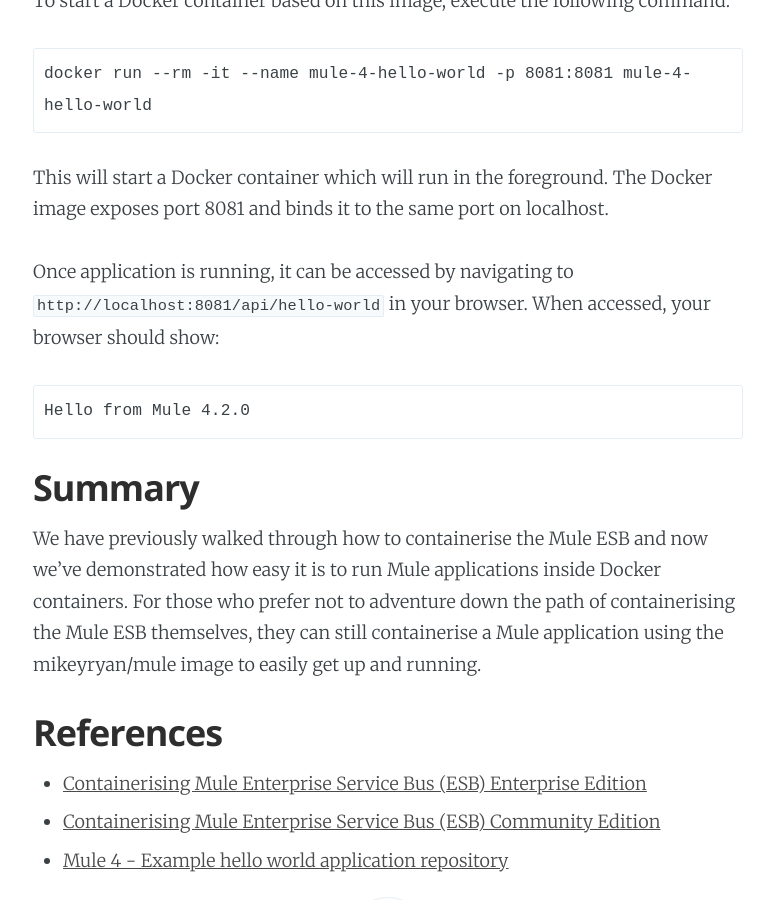
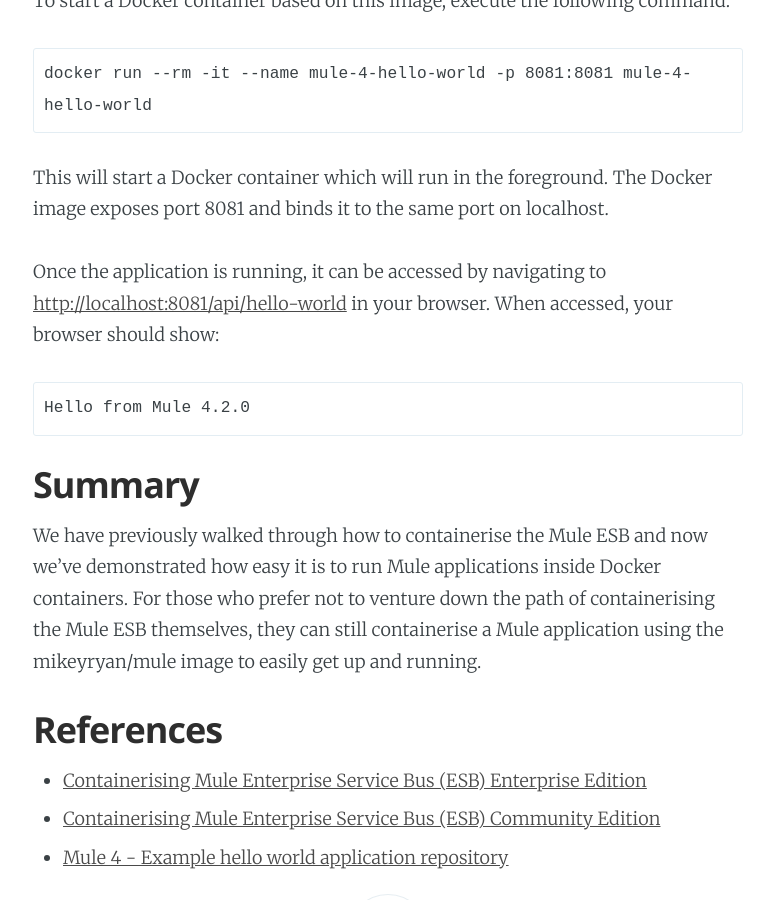
Before and after one commit to Mike-Gough/mike-gough.github.io, a Jekyll site: the page built from _posts/2019-05-28-containerising-mule-esb-applications.markdown, in a window 1280 px wide and 900 px high, scrolled down 2816 px. Shown: the whole window, without its empty margins (252-1026 px from the left). Built offline with Jekyll 4.4.1, drawn with Linux system fonts in a browser that asks for light colours; some of the changed text lies outside the part shown.

Commit message:
fix typos

````diff
--- a/_posts/2019-05-27-containerising-mule-esb-enterprise-edition.markdown
+++ b/_posts/2019-05-27-containerising-mule-esb-enterprise-edition.markdown
@@ -23,7 +23,7 @@
 
 ![Docker logo](/assets/images/posts/docker-logo.svg)
 
-To begin with, we will need to create file called ```Dockerfile``` in our working directory. A Dockerfile has a file format that contains instructions and arguments, which define the contents and startup behaviour of the Docker container. To run the Mule ESB, our Dockerfile will need to contain the following:
+To begin with, we will need to create a new file called ```Dockerfile``` in our working directory. A Dockerfile has a file format that contains instructions and arguments, which define the contents and startup behaviour of the Docker container. To run the Mule ESB, our Dockerfile will need to contain the following:
 ```
 # The first instruction in a Dockerfile must be FROM, which selects a base image. Since it's recommended to use official Docker images, we will use the official image for openjdk.
 FROM openjdk:8-jdk
@@ -74,7 +74,7 @@
 ```
 docker build --build-arg MULE_VERSION=4.2.0 -t mule:ee-4-2-0 .
 ```
-  Unfortunaty at this time it newer versions of Mule (4 and above) are aware of being containerised and force you to provide a licence instead of creating a 30 day trial license. You can get around this by obtaining a licence and mounting it inside the container or by using an older version of Mule.
+  With newer versions of Mule (4 and above) you may need to provide a licence instead of using a 30 day trial.
 
 Thats it! In a future post we will look at how we can use this image as the base for another image which contains a Mule application.
 
--- a/_posts/2019-05-28-containerising-mule-esb-applications.markdown
+++ b/_posts/2019-05-28-containerising-mule-esb-applications.markdown
@@ -17,7 +17,7 @@
 
 ![MuleSoft logo](/assets/images/posts/mulesoft-logo.svg)
 
-I have created a simple Hello World application inside Mule 4 which can be used for this walkthrough. It has a single HTTP listener flow that listens on ```http://localhost:8081/api/hello-world``` and can be found on  [GitHub](https://github.com/Mike-Gough/mule-4-hello-world). The GitHub repository contains an example for both the community edition and enterprise edition of Mule. You can download and use either example, or if you prefer, your own application, however, if you choose to use the enterprise edition inside Docker, you may need to install a licence file.
+I have created a simple Hello World application inside Mule 4 which can be used for this walkthrough. It has a single HTTP listener flow that listens on ```http://localhost:8081/api/hello-world``` and can be found on  [GitHub](https://github.com/Mike-Gough/mule-4-hello-world). The GitHub repository contains an example for both the community edition and enterprise edition of Mule. You can download and use either example, or if you prefer, your own application. However, if you choose to use the enterprise edition inside Docker you may need to install a licence file.
 
 ## Building the application
 To build the application, open your Command Line Interface (CLI) of choice, navigate to the application directory and run:
@@ -57,13 +57,13 @@
 ```
 This will start a Docker container which will run in the foreground. The Docker image exposes port 8081 and binds it to the same port on localhost.
 
-Once application is running, it can be accessed by navigating to ```http://localhost:8081/api/hello-world``` in your browser. When accessed, your browser should show:
+Once the application is running, it can be accessed by navigating to [http://localhost:8081/api/hello-world](http://localhost:8081/api/hello-world) in your browser. When accessed, your browser should show:
 ```
 Hello from Mule 4.2.0
 ```
 
 ## Summary
-We have previously walked through how to containerise the Mule ESB and now we've demonstrated how easy it is to run Mule applications inside Docker containers. For those who prefer not to adventure down the path of containerising the Mule ESB themselves, they can still containerise a Mule application using the mikeyryan/mule image to easily get up and running.
+We have previously walked through how to containerise the Mule ESB and now we've demonstrated how easy it is to run Mule applications inside Docker containers. For those who prefer not to venture down the path of containerising the Mule ESB themselves, they can still containerise a Mule application using the mikeyryan/mule image to easily get up and running.
 
 ## References
 - [Containerising Mule Enterprise Service Bus (ESB) Enterprise Edition][1]
--- a/_posts/2019-05-29-kubernetes-with-dashboard.markdown
+++ b/_posts/2019-05-29-kubernetes-with-dashboard.markdown
@@ -17,7 +17,7 @@
 
 ## What is Kubernetes
 
-Kubernetes (K8s) is a portable open source platform for automating the deployment, scaling and management of containerised applications. The name Kubernetes originates from the Greek language, meaning helmsman or pilot and is the root of the words governor and cybernetic. It emerged from the need for declarative configuration for the orchestration of containers, which had just be popularised by Docker. Although Docker provided a simple way to package, distributed and deploy applications, its focus on single machine left a gap for managing it at enterprise or cloud scales.
+Kubernetes (K8s) is a portable open source platform for automating the deployment, scaling and management of containerised applications. The name Kubernetes originates from the Greek language, meaning helmsman or pilot and is the root of the words governor and cybernetic. It emerged from the need for declarative configuration for the orchestration of containers, which had just been popularised by Docker. Although Docker provided a simple way to package, distributed and deploy applications, its focus on single machine left a gap for management at enterprise or cloud scales.
 
 K8s can be thought of as:
 * a container platform;
@@ -79,7 +79,7 @@
 This will have resulted in Docker Desktop setting up a single node Kubernetes cluster on your local machine.
 
 ## Installing the Kubernetes Dashboard
-Dashboard is an official web-based user interface for Kubernetes. It can be used as an alternative to the CLI for those that prefer to work with a Graphical User Interface (GUI).   At a high level, it features the ability to deploy, troubleshoot and manage resources for Kubernetes clusters. In particular, it can be used to get an overview of running applications and to perform common tasks such as scaling a Deployment, initiate a rolling update, restart a pod or deploy new applications.
+Dashboard is an official web-based user interface for Kubernetes. It can be used as an alternative to the CLI for those that prefer to work with a Graphical User Interface (GUI).   At a high level, it features the ability to deploy, troubleshoot and manage resources for Kubernetes clusters. In particular, it can be used to get an overview of running applications and to perform common tasks such as scaling a deployment, initiate a rolling update, restarting a pod or deploying new applications.
 
 Although the Dashboard is the official GUI for Kubernetes, it is not deployed by default. To deploy it to your single node Kubernetes cluster, run the following command:
 ```
--- a/_posts/2019-05-30-kubernetes-dashboard-deployment.markdown
+++ b/_posts/2019-05-30-kubernetes-dashboard-deployment.markdown
@@ -46,7 +46,7 @@
 ![Kubernetes pods screen with the logs for a mule pod](/assets/images/posts/kubernetes-pods-log.jpg)
 
 ## Testing the application
-Now that we have verified that the application has been deployed successfully, we are ready to test it. The containerised mule-4-hello-world application exposes an API endpoint on port 8081. When deploying the example using Kubernetes we chose to leave the port the same, but make it externally accessible. As such the application can be accessed by navigating to [http://localhost:8081/api/hello-world](http://localhost:8081/api/hello-world) in your browser. When accessed, your browser should show:
+Now that we have verified that the application has been deployed successfully, we are ready to test it. The containerised ```mule-4-hello-world``` application exposes an API endpoint on port 8081. When deploying the example using Kubernetes we chose to leave the port the same, but make it externally accessible. As such the application can be accessed by navigating to [http://localhost:8081/api/hello-world](http://localhost:8081/api/hello-world) in your browser. When accessed, your browser should show:
 ```
 Hello from Mule 4.2.0
 ```
````
Also changed, not shown: other parts of _posts/2019-05-28-containerising-mule-esb-applications.markdown (+1 -1 lines).
